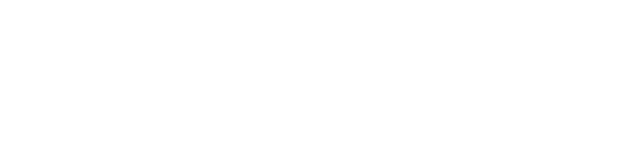
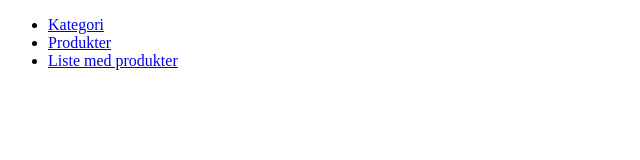
Before and after one commit to Hvidloegsida/fashionsite, a plain HTML site: page index.html in a window 1280 px wide. Shown: the whole page, without its empty margins (0-640 px from the left). Drawn offline with Linux system fonts and the light colour scheme.

Commit message:
link liste

```diff
--- a/index.html
+++ b/index.html
@@ -10,7 +10,17 @@
 </head>
 
 <body>
-
+    <ul>
+        <li>
+            <a href="kategori.html">Kategori</a>
+        </li>
+        <li>
+            <a href="produkt.html">Produkter</a>
+        </li>
+        <li>
+            <a href="produktliste.html">Liste med produkter</a>
+        </li>
+    </ul>
 </body>
 
 </html>
```
